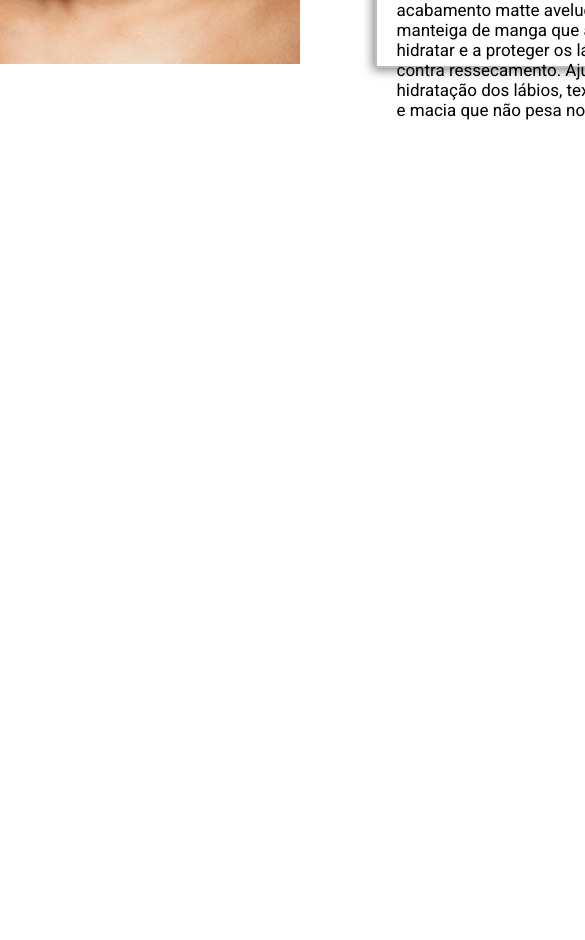
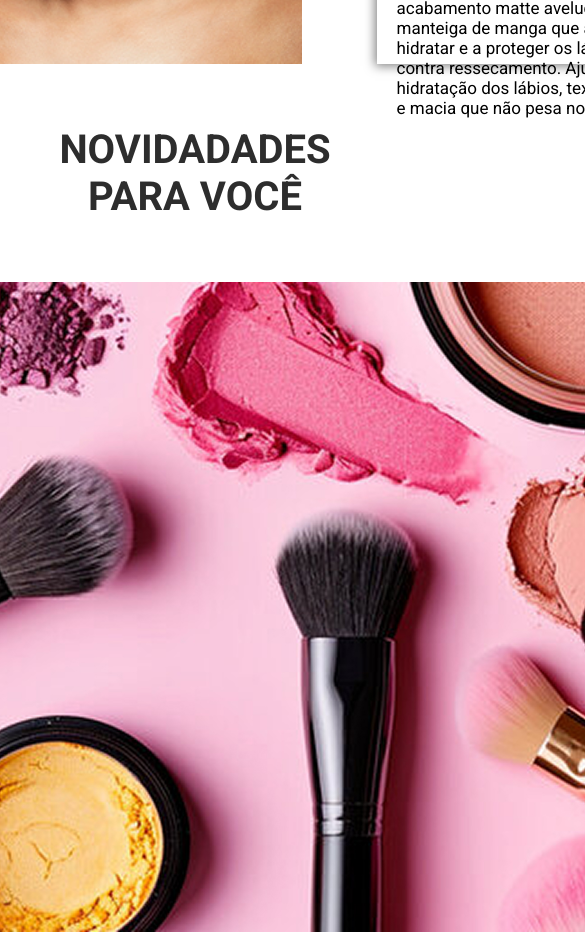
Before and after one commit to Germanovidal/passoia, a React (Vite) app: page / in a window 390 px wide. Shown: the part 2240-3180 px from the top of the page, 585 px wide, since content can reach past the window. Before the commit the page ends 2360 px from the top, so only its background shows below. Built offline with nearby package versions, Linux system fonts and the light colour scheme.

Commit message:
Cria sessao novidades e corrige responsividade na resolucao 1920px (meu monitor)

```diff
--- a/src/App.jsx
+++ b/src/App.jsx
@@ -2,6 +2,7 @@ import Header from "./components/Header"
 import Lancamentos from "./components/Lancamentos"
 import Hero from "./components/Hero"
 import Makeup from "./components/Makeup"
+import Novidades from "./components/Novidades"
 // Arquivo principal
 // Para escrita do nome do componente funcional usamos sempre a primeira letra maiuscula, PascalCase
 function App() {
@@ -11,6 +12,7 @@ function App() {
       <Hero/>
       <Makeup/>
       <Lancamentos/>
+      <Novidades/>
     </>
   )
 }
--- a/src/components/Header/header.scss
+++ b/src/components/Header/header.scss
@@ -19,3 +19,13 @@ header {
     flex-wrap: wrap;
   }
 }
+
+@media screen and (min-width: 1920px) {
+  header {
+    height: 140px;
+  }
+
+  header ul {
+    font-size: 25px;
+  }
+}
--- a/src/components/Hero/hero.scss
+++ b/src/components/Hero/hero.scss
@@ -6,6 +6,6 @@
 
 @media screen and (min-width: 1920px) {
   .hero-img {
-    height: 1400px;
+    height: 1020px;
   }
 }
--- a/src/components/Lancamentos/lancamentos.scss
+++ b/src/components/Lancamentos/lancamentos.scss
@@ -55,7 +55,6 @@ section .lancamentos .grid-lancamentos-img .mostruario-img {
   width: 477px;
   height: 400px;
   font-family: "Roboto", sans-serif;
-  border: 2px solid #bdbdbd;
   box-shadow: 0 0 10px 2px rgba(0, 0, 0, 0.5);
 
   .lancamentos .grid-seletor-lancamentos .stars {
--- a/src/components/Makeup/makup.scss
+++ b/src/components/Makeup/makup.scss
@@ -44,3 +44,12 @@ section {
   width: 320px;
   height: 500px;
 }
+
+@media screen and (min-width: 1920px) {
+  section {
+    .cards {
+      justify-content: center;
+      gap: 60px;
+    }
+  }
+}
--- /dev/null
+++ b/src/components/Novidades/index.jsx
@@ -0,0 +1,17 @@
+import "./novidades.scss"
+import banner from "../../assets/bottom-banner.jpg"
+
+function Novidades() {
+    return(
+        <section>
+            <div className="section-title">
+                <h2>NOVIDADADES PARA VOCÊ</h2>
+            </div>
+            <div className="novidades-produto-1">
+                <img src={banner} alt="imagem de maquiagens da Passoia" />
+            </div>
+        </section>
+    )
+}
+
+export default Novidades
--- /dev/null
+++ b/src/components/Novidades/novidades.scss
@@ -0,0 +1,5 @@
+.novidades-produto-1 {
+  display: flex;
+  justify-content: center;
+  height: 650px;
+}
```
Also changed, not shown: src/assets/bottom-banner.jpg (added).
